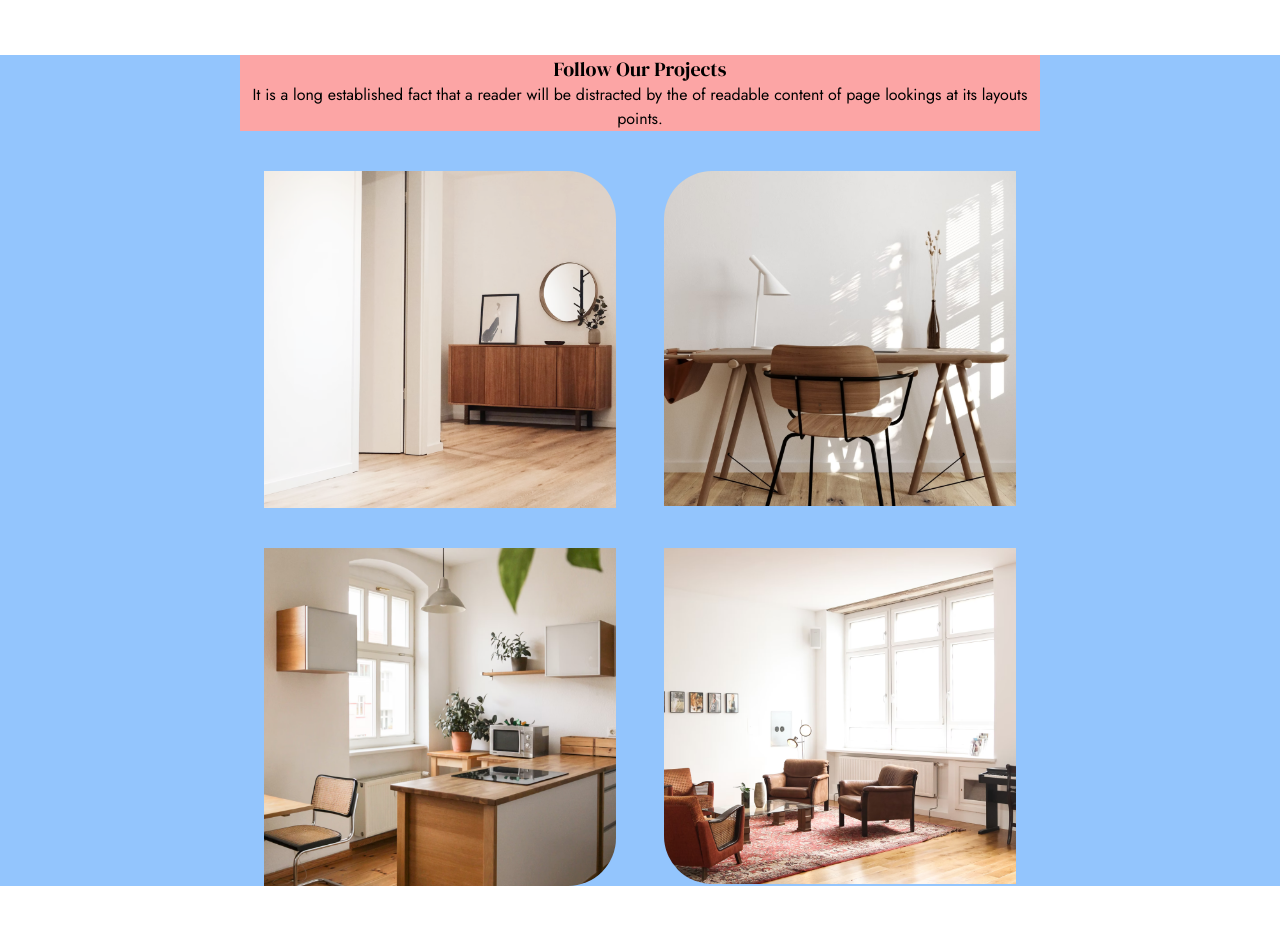
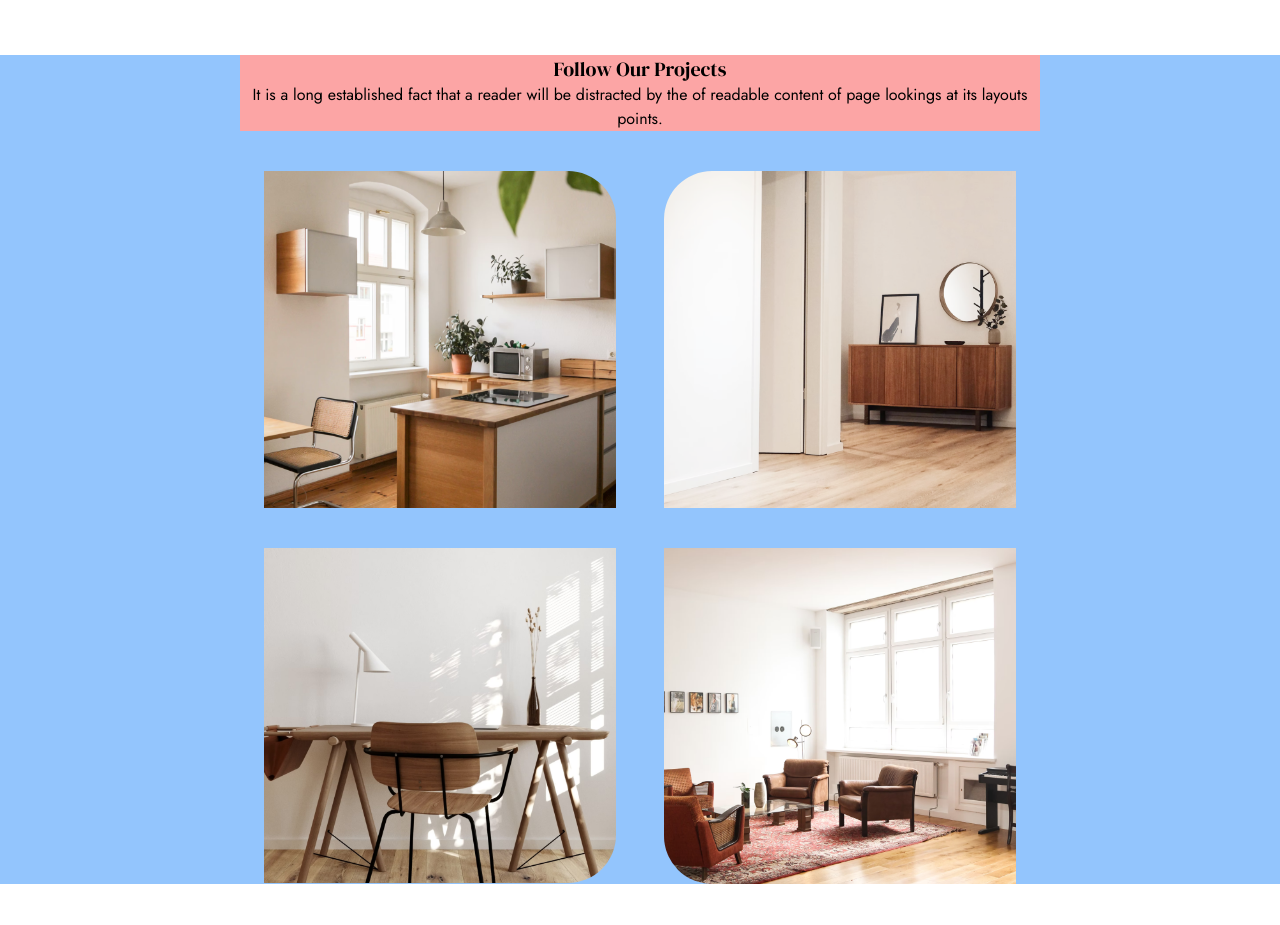
Before and after one commit to himarnoel/interior_dec, a React (Vite) app: page / in a window 1280 px wide. Shown: the part 2700-3625 px from the top of the page. Built offline with nearby package versions, Linux system fonts and the light colour scheme.

Commit message:
change image

```diff
--- a/src/Components/Projects.jsx
+++ b/src/Components/Projects.jsx
@@ -4,6 +4,7 @@ import image from "../assets/mid/Photo1.png";
 import image2 from "../assets/mid/Photo2.png";
 import image3 from "../assets/mid/Photo3.png";
 import image4 from "../assets/mid/Photo4.png";
+import image5 from "../assets/mid/Photo5.png";
 const Projects = () => {
   return (
     <div>
@@ -16,9 +17,9 @@ const Projects = () => {
           </p>
         </div>
         <div className="w-full grid md:grid-cols-2 md:justify-items-center">
-          <ImageProject radius="rounded-tr-[3rem]" image={image} />
-          <ImageProject radius="rounded-tl-[3rem]" image={image2} />
-          <ImageProject radius="rounded-br-[3rem]" image={image3} />
+          <ImageProject radius="rounded-tr-[3rem]" image={image3} />
+          <ImageProject radius="rounded-tl-[3rem]" image={image5} />
+          <ImageProject radius="rounded-br-[3rem]" image={image2} />
           <ImageProject radius="rounded-bl-[3rem]" image={image4} />
         </div>
       </div>
```
Also changed, not shown: src/assets/mid/Photo5.png (added).
